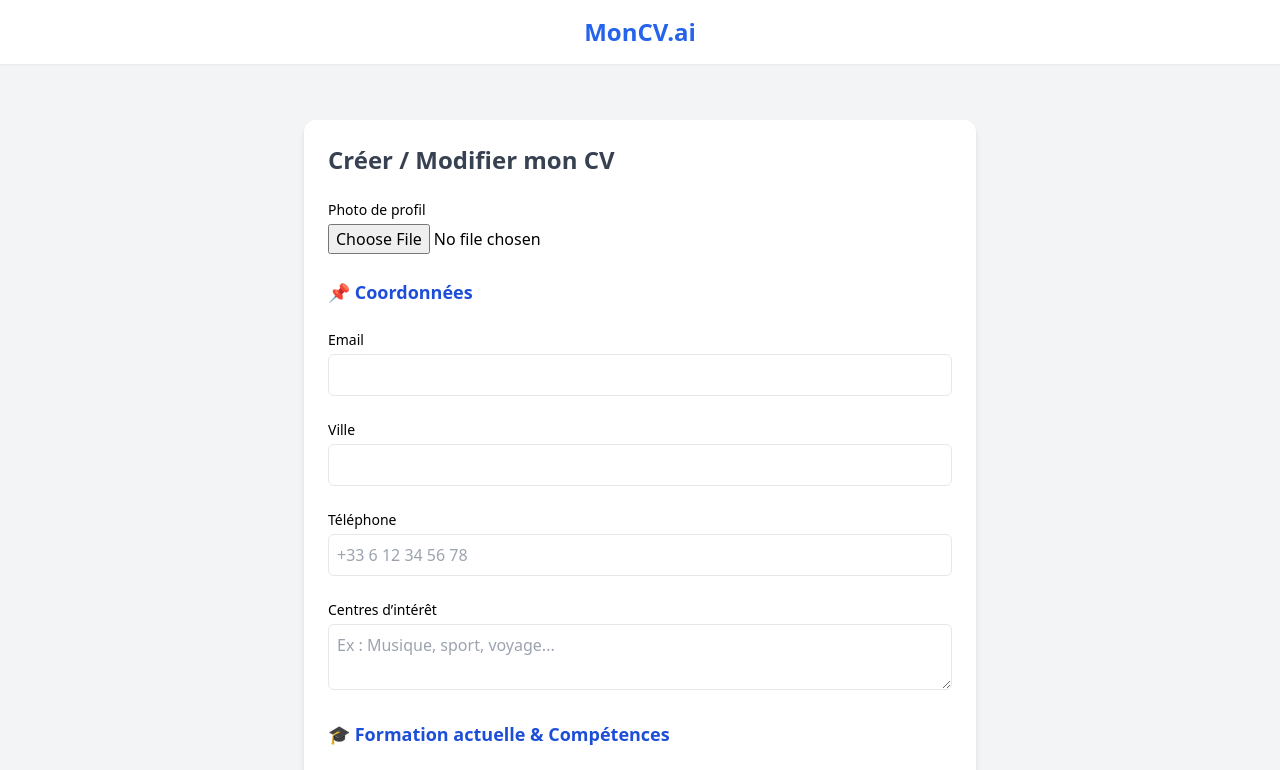
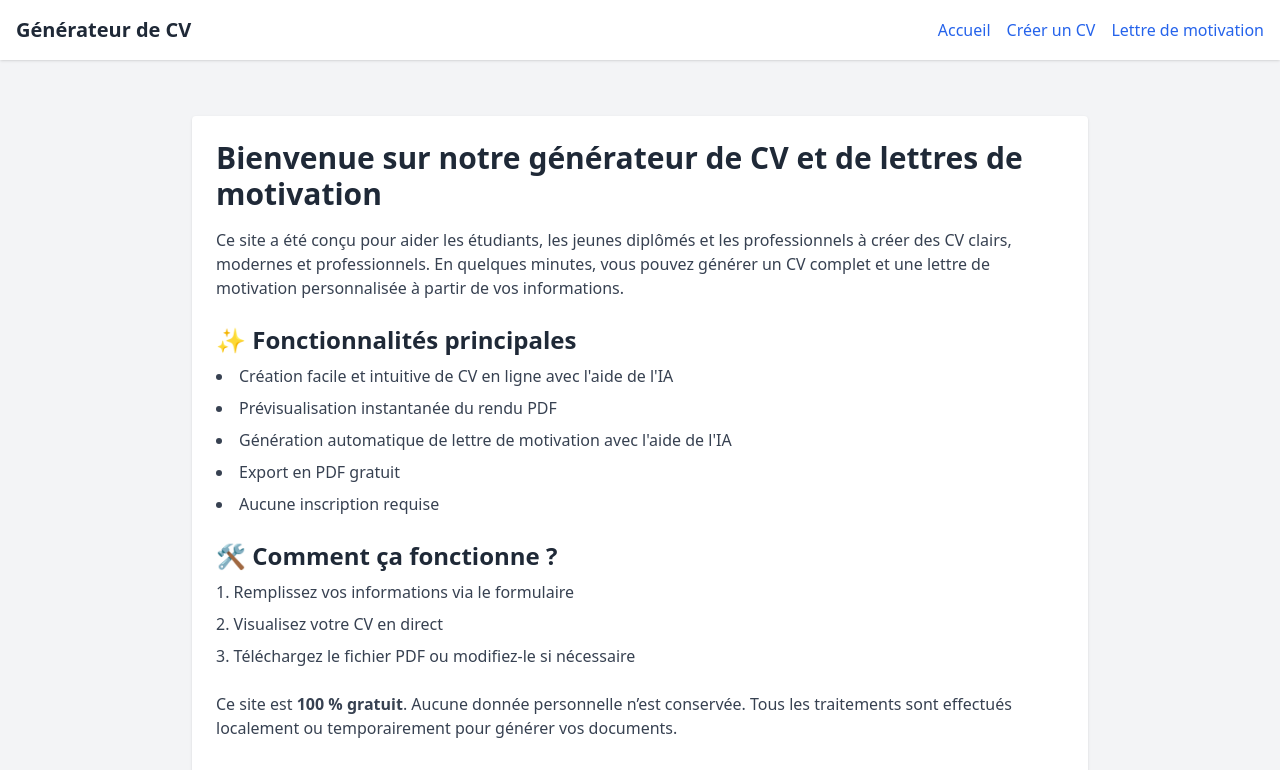
Before and after one commit to Valant41/cv-generator, a React (Vite) app: page / in a window 1280 px wide. Shown: the top 770 px of the page. Built offline with nearby package versions, Linux system fonts and the light colour scheme; what @react-pdf/renderer would draw is missing.

Commit message:
Ajout de page d acceuil

```diff
--- a/src/App.jsx
+++ b/src/App.jsx
@@ -4,11 +4,11 @@ import CVForm from "./components/CVForm";
 import PDFPreview from "./components/PDFPreview";
 import CVPDF from "./components/PDFCV";
 import { PDFDownloadLink } from "@react-pdf/renderer";
-import { useNavigate } from "react-router-dom";
-import { Routes, Route, Link } from "react-router-dom";
+import { useNavigate, Routes, Route, Link } from "react-router-dom";
 import CoverLetterForm from "./components/CoverLetterForm";
 import Confidentialite from "./components/Confidentialite";
 import MentionsLegales from "./components/MentionsLegales";
+import Home from "./components/Home"; // ✅ Nouvelle page d'accueil
 
 function Footer() {
   return (
@@ -43,8 +43,12 @@ export default function App() {
       <Header />
       <main className="py-6 px-4 flex-grow">
         <Routes>
+          {/* ✅ Page d’accueil */}
+          <Route path="/" element={<Home />} />
+
+          {/* ✅ Générateur de CV (séparé) */}
           <Route
-            path="/"
+            path="/generateur-cv"
             element={
               editMode ? (
                 <CVForm
@@ -86,6 +90,8 @@ export default function App() {
               )
             }
           />
+
+          {/* Autres routes */}
           <Route path="/lettre-de-motivation" element={<CoverLetterForm />} />
           <Route path="/confidentialite" element={<Confidentialite />} />
           <Route path="/mentions-legales" element={<MentionsLegales />} />
--- a/src/components/Header.jsx
+++ b/src/components/Header.jsx
@@ -1,11 +1,14 @@
+import { Link } from "react-router-dom";
+
 export default function Header() {
   return (
-    <header className="bg-white shadow-sm py-4 px-6 mb-8">
-      <div className="max-w-6xl mx-auto flex justify-center items-center">
-        <h1 className="text-2xl font-bold text-blue-600 animate-fade-in">
-          MonCV.ai
-        </h1>
-      </div>
+    <header className="bg-white shadow p-4 flex justify-between items-center">
+      <h1 className="text-xl font-bold text-gray-800">Générateur de CV</h1>
+      <nav className="space-x-4">
+        <Link to="/" className="text-blue-600 hover:underline">Accueil</Link>
+        <Link to="/generateur-cv" className="text-blue-600 hover:underline">Créer un CV</Link>
+        <Link to="/lettre-de-motivation" className="text-blue-600 hover:underline">Lettre de motivation</Link>
+      </nav>
     </header>
   );
 }
--- /dev/null
+++ b/src/components/Home.jsx
@@ -0,0 +1,49 @@
+import { Link } from "react-router-dom";
+
+export default function Home() {
+  return (
+    <div className="max-w-4xl mx-auto p-6 bg-white rounded shadow mt-8">
+      <h1 className="text-3xl font-bold mb-4 text-gray-800">Bienvenue sur notre générateur de CV et de lettres de motivation</h1>
+
+      <p className="mb-4 text-gray-700">
+        Ce site a été conçu pour aider les étudiants, les jeunes diplômés et les professionnels à créer des CV clairs, modernes et professionnels.
+        En quelques minutes, vous pouvez générer un CV complet et une lettre de motivation personnalisée à partir de vos informations.
+      </p>
+
+      <h2 className="text-2xl font-semibold mt-6 mb-2 text-gray-800">✨ Fonctionnalités principales</h2>
+      <ul className="list-disc list-inside text-gray-700 space-y-2">
+        <li>Création facile et intuitive de CV en ligne avec l'aide de l'IA</li>
+        <li>Prévisualisation instantanée du rendu PDF</li>
+        <li>Génération automatique de lettre de motivation avec l'aide de l'IA</li>
+        <li>Export en PDF gratuit</li>
+        <li>Aucune inscription requise</li>
+      </ul>
+
+      <h2 className="text-2xl font-semibold mt-6 mb-2 text-gray-800">🛠️ Comment ça fonctionne ?</h2>
+      <ol className="list-decimal list-inside text-gray-700 space-y-2">
+        <li>Remplissez vos informations via le formulaire</li>
+        <li>Visualisez votre CV en direct</li>
+        <li>Téléchargez le fichier PDF ou modifiez-le si nécessaire</li>
+      </ol>
+
+      <p className="mt-6 text-gray-700">
+        Ce site est <strong>100 % gratuit</strong>. Aucune donnée personnelle n’est conservée. Tous les traitements sont effectués localement ou temporairement pour générer vos documents.
+      </p>
+
+      <div className="mt-8 flex flex-wrap gap-4">
+        <Link
+          to="/"
+          className="bg-blue-600 text-white px-6 py-2 rounded hover:bg-blue-700 transition"
+        >
+          🎓 Commencer mon CV
+        </Link>
+        <Link
+          to="/lettre-de-motivation"
+          className="bg-green-600 text-white px-6 py-2 rounded hover:bg-green-700 transition"
+        >
+          📨 Générer ma lettre de motivation
+        </Link>
+      </div>
+    </div>
+  );
+}
```
